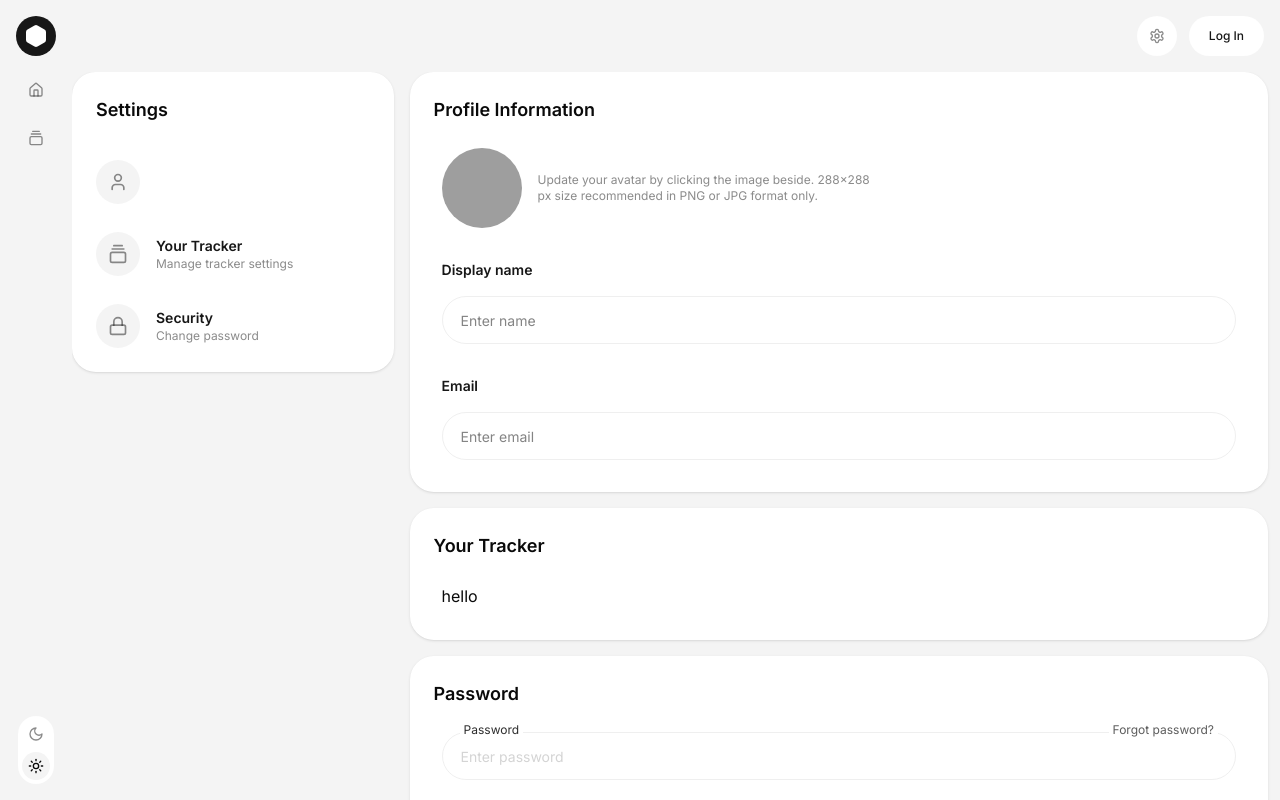
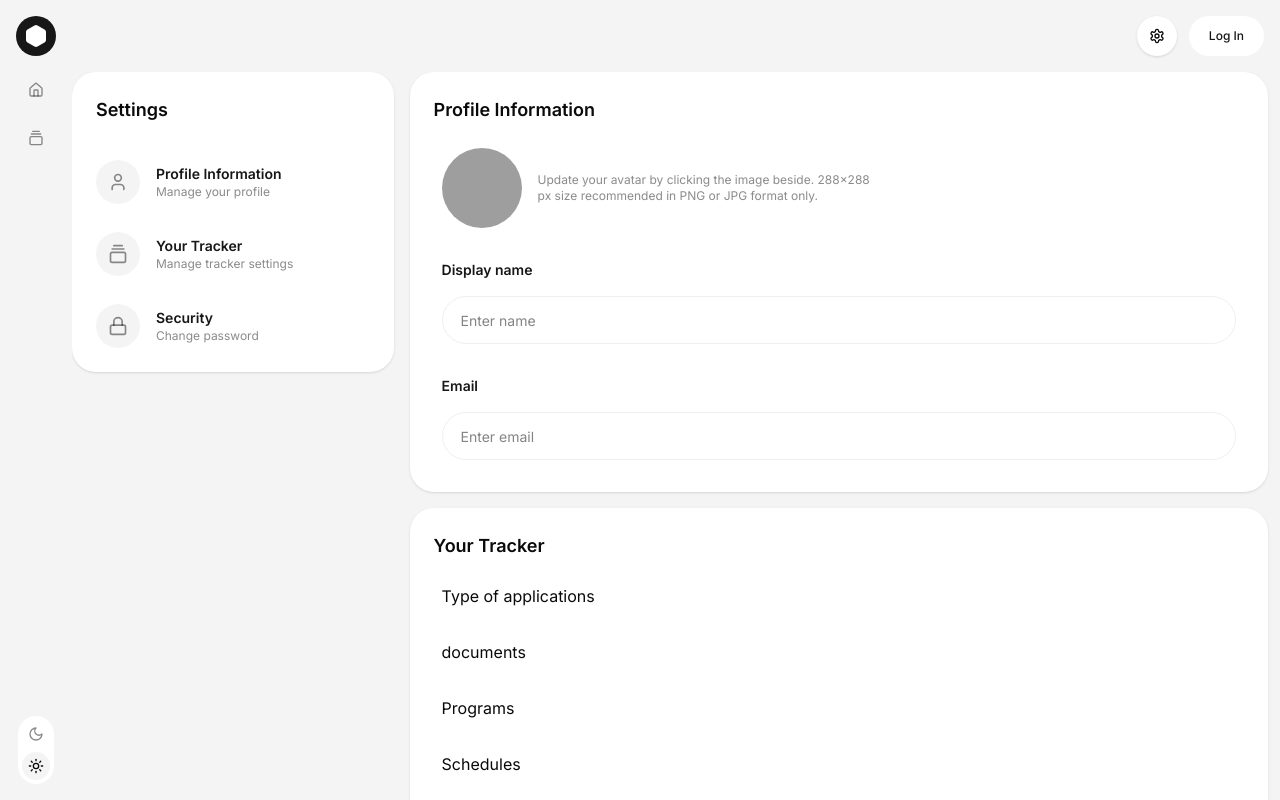
Before and after one commit to DavidFonsecaG/trackly.mcc, a React (Vite) app: page /settings in a window 1280 px wide. Built offline with nearby package versions, Linux system fonts and the light colour scheme; no server answers; grey boxes are pictures that could not be loaded.

Commit message:
add: scroll menu at settings page

```diff
--- a/src/components/layout/Header.tsx
+++ b/src/components/layout/Header.tsx
@@ -1,10 +1,12 @@
-import { Link } from "react-router-dom";
+import { Link, useLocation } from "react-router-dom";
 import { useAuth } from "../../context/AuthContext";
 import AvatarButton from "../ui/AvatarButton";
 import { Settings, AlignJustify } from "lucide-react";
 
 function Header() {
   const { user, logout } = useAuth();
+
+  const location = useLocation().pathname;
 
   const handleLogout = () => {
     logout();
@@ -24,7 +26,7 @@ function Header() {
             </div>
           </div>
           <div className="flex gap-3">
-            <Link to="/settings" className="flex size-10 rounded-full bg-card items-center justify-center text-primary/50 text-sm hover:text-primary hover:shadow-sm">
+            <Link to="/settings" className={`flex size-10 rounded-full bg-card items-center justify-center text-sm ${location === "/settings" ? "shadow-sm" : "text-primary/50 hover:text-primary hover:shadow-sm"}`}>
               <Settings className="w-4 h-4" />
             </Link>
             {user
--- a/src/components/layout/SidebarMenu.tsx
+++ b/src/components/layout/SidebarMenu.tsx
@@ -24,11 +24,11 @@ function SidebarMenu() {
                         </Link>
                     ))}
                 </div>
-                <div className="flex flex-col w-9 p-1 bg-card rounded-full items-center gap-1 cursor-pointer hover:shadow-sm">
-                    <button className="flex size-7 rounded-full items-center justify-center text-primary/50">
+                <div className="flex group flex-col w-9 p-1 bg-card rounded-full items-center gap-1 cursor-pointer hover:shadow-sm">
+                    <button className="flex size-7 rounded-full items-center justify-center text-primary/50 cursor-pointer group-hover:text-primary">
                         <Moon className="h-4 w-4" />
                     </button>
-                    <button className="flex size-7 bg-background rounded-full items-center justify-center">
+                    <button className="flex size-7 bg-background rounded-full items-center justify-center cursor-pointer group-hover:text-primary">
                         <Sun className="h-4 w-4" />
                     </button>
                 </div>
--- a/src/components/settings/ProfileSettings.tsx
+++ b/src/components/settings/ProfileSettings.tsx
@@ -8,7 +8,7 @@ interface ProfileSettingsTypes {
 };
 
 const ProfileSettings: React.FC<ProfileSettingsTypes> = ({
-    user
+    user,
 }) => {
     return (
         <Card>
--- /dev/null
+++ b/src/components/settings/ScrollMenu.tsx
@@ -0,0 +1,53 @@
+import { type RefObject } from 'react';
+import type { LucideIcon } from 'lucide-react';
+import type { User } from "../../types";
+import Card from "../ui/Card";
+import CardTitle from "../ui/CardTitle";
+
+interface ScrolMenuTypes {
+ menuItems: {title: string, subtitle: string, icon: LucideIcon, ref: RefObject<HTMLDivElement | null>}[];
+ user?: User | null;
+};
+
+const ScrollMenu: React.FC<ScrolMenuTypes> = ({
+ menuItems,
+ user,
+}) => {
+
+    function handleScrollTo(ref: RefObject<HTMLDivElement | null>) {
+        ref.current?.scrollIntoView({
+        behavior: 'smooth',
+        block: 'start',
+        inline: 'nearest'
+        });
+    };
+
+    return (
+        <Card className={"sticky top-0"}>
+            <CardTitle title="Settings" />
+            <div className="pt-3">
+                <div className="flex flex-col gap-1">
+                    {menuItems.map((item, idx) => (
+                        <button
+                            key={idx}
+                            onClick={() => handleScrollTo(item.ref)}
+                            className="group flex items-center p-3 cursor-pointer rounded-2xl hover:bg-background/20 hover:inset-ring-[1.5px] hover:inset-ring-gray-100"
+                        >
+                            {user && user!.name === item.title
+                                ? <img src="avatar.jpg" alt={item.title} className="rounded-full size-11" />
+                                :    <div className={`flex justify-center items-center size-11 rounded-full bg-background text-primary/50`}>
+                                        <item.icon className="w-5 h-5"/>
+                                    </div>}
+                            <div className="pl-4 text-start">
+                                <div className="text-sm text-primary font-semibold">{item.title}</div>
+                                <div className="text-xs text-primary/50 font-normal">{item.subtitle}</div>
+                            </div>
+                        </button>
+                    ))}
+                </div>
+            </div>
+        </Card>
+    )
+};
+
+export default ScrollMenu;
--- a/src/components/settings/Settings.tsx
+++ b/src/components/settings/Settings.tsx
@@ -1,57 +1,40 @@
+import { useRef } from 'react';
 import { LockIcon, User, GalleryVerticalEnd } from "lucide-react";
-import { Link } from "react-router-dom";
-import Card from "../ui/Card";
 import { useAuth } from "../../context/AuthContext";
 import ProfileSettings from "./ProfileSettings";
-import CardTitle from "../ui/CardTitle";
 import PasswordSettings from "./PasswordSettings";
 import TrackerSettings from "./TrackerSettings";
-
+import ScrollMenu from './ScrollMenu';
 
 const Settings = () => {
 
     const { user } = useAuth();
-
+    const profileRef = useRef<HTMLDivElement>(null);
+    const trackerRef = useRef<HTMLDivElement>(null);
+    const securityRef = useRef<HTMLDivElement>(null);
     const settings = [
-        {title: user?.name, subtitle: user?.email, id: "Profile Information", to: "#", icon: User},
-        {title: "Your Tracker", subtitle: "Manage tracker settings", id: "Your Tracker", to: "#", icon: GalleryVerticalEnd},
-        {title: "Security", subtitle: "Change password", id: "Password", to: "#", icon: LockIcon},
+        {title: user?.name ?? "Profile Information", subtitle: user?.email ?? "Manage your profile", icon: User, ref: profileRef},
+        {title: "Your Tracker", subtitle: "Manage tracker settings", icon: GalleryVerticalEnd, ref: trackerRef},
+        {title: "Security", subtitle: "Change password", icon: LockIcon, ref: securityRef},
     ];
 
     return (
         <div className="flex w-full gap-4">
             <div className="w-md">
-                <Card className={"sticky top-0"}>
-                    <CardTitle title="Settings" />
-                    <div className="pt-3">
-                        <div className="flex flex-col gap-1">
-                            {settings.map((s, idx) => (
-                                <Link
-                                    key={idx}
-                                    to={s.to}
-                                    className="group flex items-center p-3 cursor-pointer rounded-2xl hover:bg-background/20 hover:inset-ring-[1.5px] hover:inset-ring-gray-100"
-                                >
-                                    {user && user!.name === s.title
-                                        ? <img src="avatar.jpg" alt={s.title} className="rounded-full size-11" />
-                                        : <div className={`flex justify-center items-center size-11 rounded-full bg-background text-primary/50`}>
-                                        <s.icon className="w-5 h-5"/>
-                                    </div>}
-                                    <div className="pl-4">
-                                        <div className="text-sm text-primary font-semibold">{s.title}</div>
-                                        <div className="text-xs text-primary/50 font-normal">{s.subtitle}</div>
-                                    </div>
-                                </Link>
-                            ))}
-                        </div>
-                    </div>
-                </Card>
+                <ScrollMenu
+                    menuItems={settings}
+                    user={user}/>
             </div>
             <div className="flex flex-col w-full gap-4">
-                <ProfileSettings
-                    user={user}
-                />
-                <TrackerSettings />
-                <PasswordSettings />
+                <section ref={profileRef}>
+                    <ProfileSettings user={user} />
+                </section>
+                <section ref={trackerRef}>
+                    <TrackerSettings />
+                </section>
+                <section ref={securityRef}>
+                    <PasswordSettings />
+                </section>
             </div>
         </div>
     );
--- a/src/components/settings/TrackerSettings.tsx
+++ b/src/components/settings/TrackerSettings.tsx
@@ -2,12 +2,23 @@ import Card from "../ui/Card";
 import CardBody from "../ui/CardBody";
 import CardTitle from "../ui/CardTitle";
 
-const TrackerSettings = () => {
+interface TrackerSettingsTypes {
+
+};
+
+const TrackerSettings: React.FC<TrackerSettingsTypes> = ({
+
+}) => {
     return (
         <Card>
             <CardTitle title="Your Tracker" />
             <CardBody>
-                hello
+                <div>Type of applications</div>
+                <div>documents</div>
+                <div>Programs</div>
+                <div>Schedules</div>
+                <div>Status</div>
+                <div>Progress?</div>
             </CardBody>
 
         </Card>
--- a/src/components/ui/Card.tsx
+++ b/src/components/ui/Card.tsx
@@ -1,14 +1,18 @@
+import { type RefObject } from 'react';
+
 interface CardTypes {
+    ref?: RefObject<HTMLDivElement | null>
     className?: string;
     children: React.ReactNode
 }
 
 const Card: React.FC<CardTypes> = ({
-   className,
-   children,
+    ref,
+    className,
+    children,
 }) => {
     return (
-        <div className={`flex flex-col w-full p-3 shadow-sm bg-card rounded-3xl ${className}`}>
+        <div ref={ref} className={`flex flex-col w-full p-3 shadow-sm bg-card rounded-3xl ${className}`}>
             { children }
         </div>
     )
```
Also changed, not shown: src/components/settings/PasswordSettings.tsx (+7 -1 lines).
